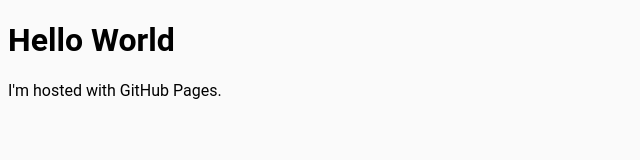
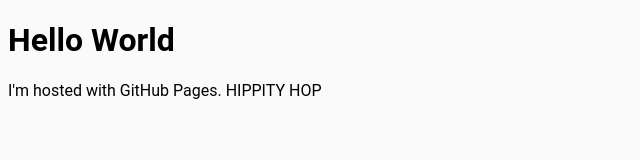
Before and after one commit to C011APS3/C011APS3.github.io, a plain HTML site: page index.html in a window 1280 px wide. Shown: the whole page, without its empty margins (0-640 px from the left). Drawn offline with Linux system fonts and the light colour scheme.

Commit message:
Update index.html

```diff
--- a/index.html
+++ b/index.html
@@ -12,6 +12,6 @@
     </head>
 <body>
 <h1>Hello World</h1>
-<p>I'm hosted with GitHub Pages.</p>
+<p>I'm hosted with GitHub Pages. HIPPITY HOP</p>
 </body>
 </html>
```
